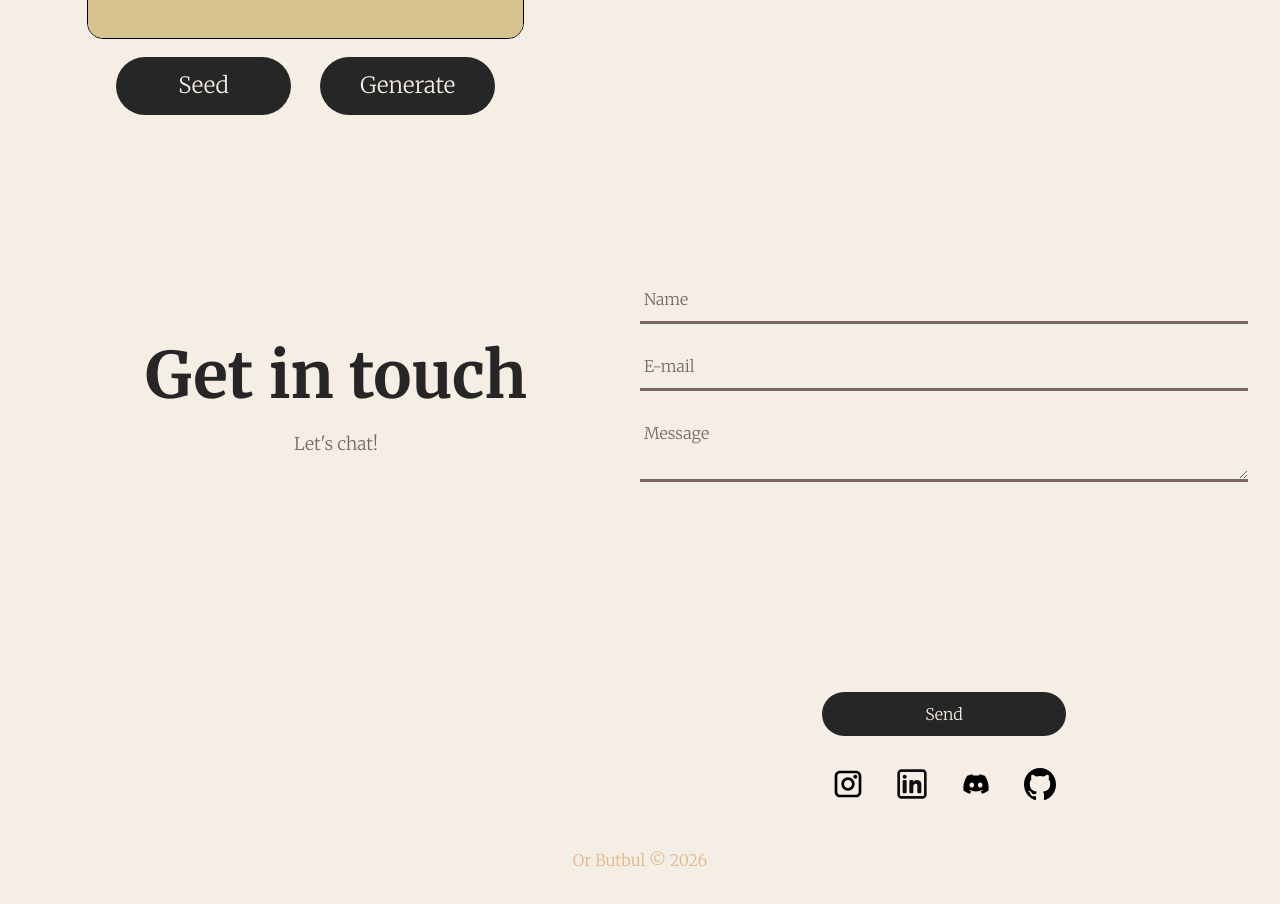
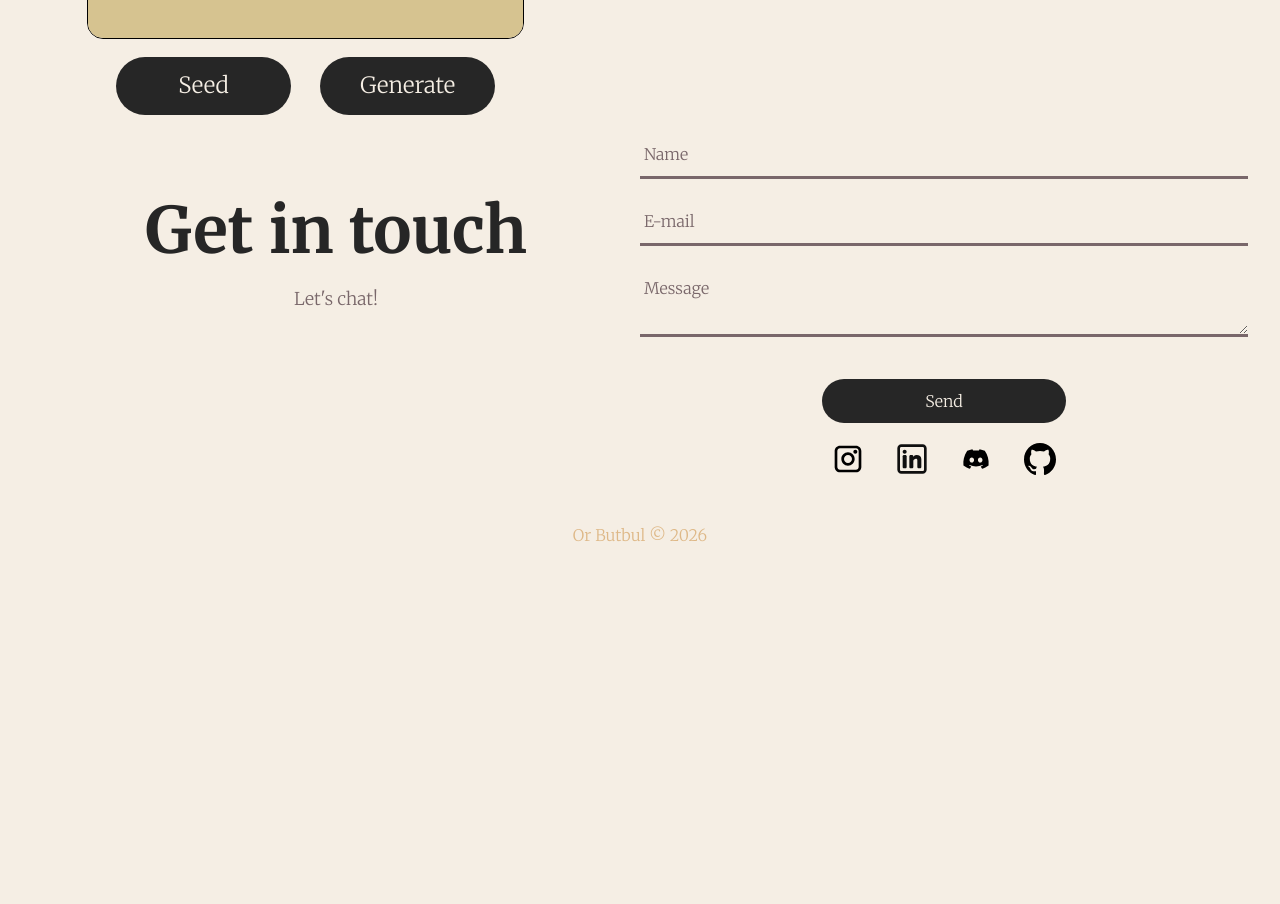
Before and after one commit to orbutbul/orbutbul-website, a React (Vite) app: page / in a window 1280 px wide. Shown: the part 1020-1924 px from the top of the page. After the commit the page ends 1599 px from the top, so only its background shows below. Built offline with nearby package versions, Linux system fonts and the light colour scheme; no server answers.

Commit message:
Tighten spacing between contact form fields and the send/socials row
The contact panels were pinned to a fixed 65vh height with vertically
centered content, leaving a large empty gap below the message field before
the actions row. Let the panels size to content instead.

```diff
--- a/src/styles/index.css
+++ b/src/styles/index.css
@@ -292,6 +292,13 @@ body {
 }
 
 /* CONTACT */
+.page.contact {
+  align-items: center;
+}
+.contact-intro,
+.contact-panel {
+  height: auto;
+}
 .contact-intro {
   display: flex;
   align-items: center;
@@ -371,8 +378,8 @@ body {
   display: flex;
   flex-direction: column;
   align-items: center;
-  gap: 2rem;
-  margin-top: 2.5rem;
+  gap: 1.25rem;
+  margin-top: 1rem;
 }
 .contact-actions button[type='submit'] {
   display: block;
```
